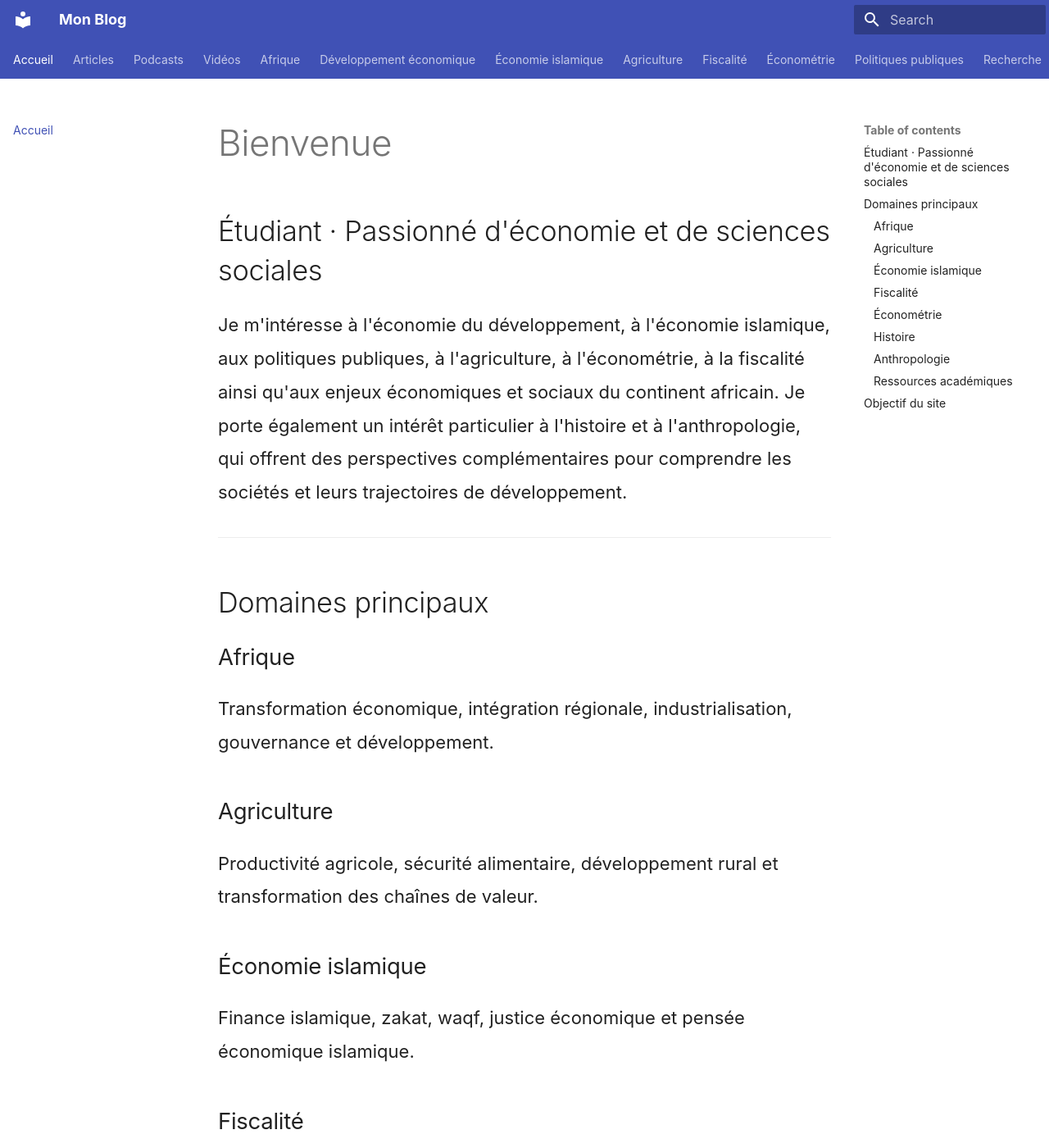
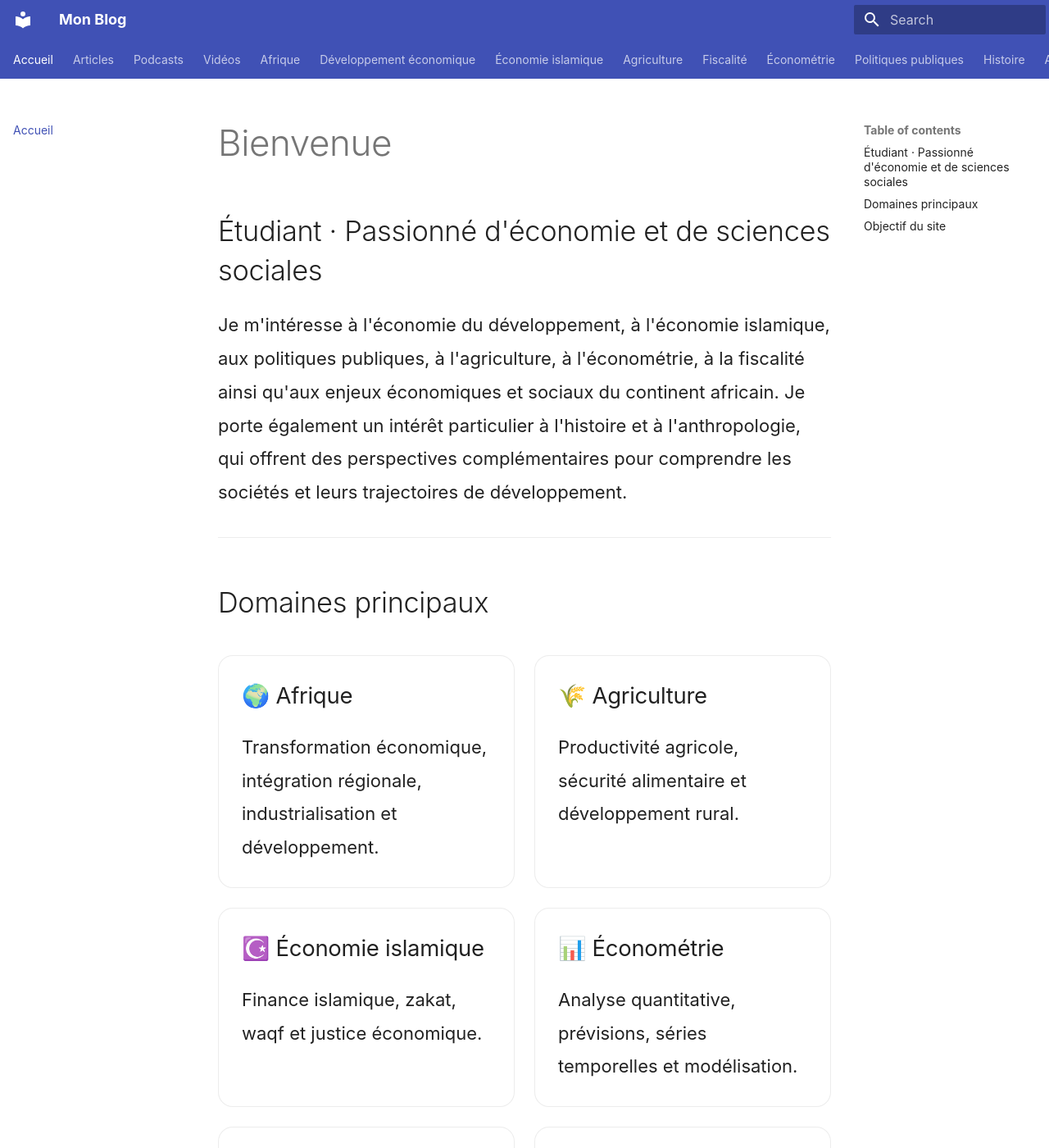
Before and after one commit to bduv/blog, an MkDocs documentation site: the page built from docs/index.md, in a window 1280 px wide and 1400 px high. Shown: the whole window at 82% size. Built offline with MkDocs 1.6.1 and Material for MkDocs 9.7.7, drawn with Linux system fonts in a browser that asks for light colours; some of the changed text lies outside the part shown.

Commit message:
Ajout cartes visuelles accueil

```diff
--- a/docs/index.md
+++ b/docs/index.md
@@ -8,39 +8,50 @@ Je m'intéresse à l'économie du développement, à l'économie islamique, aux
 
 ## Domaines principaux
 
-### Afrique
+<div class="grid-cards">
 
-Transformation économique, intégration régionale, industrialisation, gouvernance et développement.
+<div class="card">
+<h3>🌍 Afrique</h3>
+<p>Transformation économique, intégration régionale, industrialisation et développement.</p>
+</div>
 
-### Agriculture
+<div class="card">
+<h3>🌾 Agriculture</h3>
+<p>Productivité agricole, sécurité alimentaire et développement rural.</p>
+</div>
 
-Productivité agricole, sécurité alimentaire, développement rural et transformation des chaînes de valeur.
+<div class="card">
+<h3>☪️ Économie islamique</h3>
+<p>Finance islamique, zakat, waqf et justice économique.</p>
+</div>
 
-### Économie islamique
+<div class="card">
+<h3>📊 Économétrie</h3>
+<p>Analyse quantitative, prévisions, séries temporelles et modélisation.</p>
+</div>
 
-Finance islamique, zakat, waqf, justice économique et pensée économique islamique.
+<div class="card">
+<h3>🏛 Fiscalité</h3>
+<p>Finances publiques, gouvernance fiscale et développement.</p>
+</div>
 
-### Fiscalité
+<div class="card">
+<h3>📚 Histoire</h3>
+<p>Histoire économique, institutions et trajectoires de développement.</p>
+</div>
 
-Fiscalité du développement, finances publiques, gouvernance fiscale et mobilisation des ressources.
+<div class="card">
+<h3>👥 Anthropologie</h3>
+<p>Étude des sociétés, des cultures et des dynamiques sociales.</p>
+</div>
 
-### Économétrie
+<div class="card">
+<h3>🎓 Ressources académiques</h3>
+<p>Notes de lecture, méthodologie et outils pédagogiques.</p>
+</div>
 
-Analyse quantitative, séries temporelles, modélisation économique et outils statistiques.
+</div>
 
-### Histoire
-
-Histoire économique, histoire des sociétés africaines et évolution des institutions.
-
-### Anthropologie
-
-Étude des sociétés, des cultures et des dynamiques sociales liées au développement.
-
-### Ressources académiques
-
-Méthodologie, notes de lecture, synthèses d'ouvrages et ressources pédagogiques.
-
----
 
 ## Objectif du site
 
--- a/docs/stylesheets/extra.css
+++ b/docs/stylesheets/extra.css
@@ -35,3 +35,48 @@ h2{
 blockquote{
     border-left:4px solid #448aff;
 }
+
+/* ===== CARDS ===== */
+
+.grid-cards {
+    display: grid;
+    grid-template-columns: repeat(auto-fit, minmax(280px, 1fr));
+    gap: 1.2rem;
+    margin-top: 2rem;
+}
+
+.card {
+    border: 1px solid rgba(127,127,127,0.15);
+    border-radius: 18px;
+    padding: 1.4rem;
+    transition: all .25s ease;
+    background: rgba(255,255,255,0.03);
+}
+
+.card:hover {
+    transform: translateY(-5px);
+    box-shadow: 0 10px 30px rgba(0,0,0,.12);
+}
+
+.card h3 {
+    margin-top: 0;
+}
+
+.card p {
+    margin-bottom: 0;
+}
+
+.hero {
+    text-align: center;
+    padding: 2rem 0;
+}
+
+.hero h1 {
+    font-size: 2.8rem;
+    margin-bottom: 0.5rem;
+}
+
+.hero p {
+    font-size: 1.15rem;
+    opacity: 0.85;
+}
--- a/mkdocs.yml
+++ b/mkdocs.yml
@@ -57,6 +57,12 @@ nav:
   - Politiques publiques:
       - politiques-publiques/index.md
 
+  - Histoire:
+      - histoire/index.md
+
+  - Anthropologie:
+      - anthropologie/index.md
+
   - Recherche:
       - recherche/index.md
 
```
Also changed, not shown: docs/anthropologie/index.md (added, +1 -0 lines), docs/histoire/index.md (added, +1 -0 lines).
